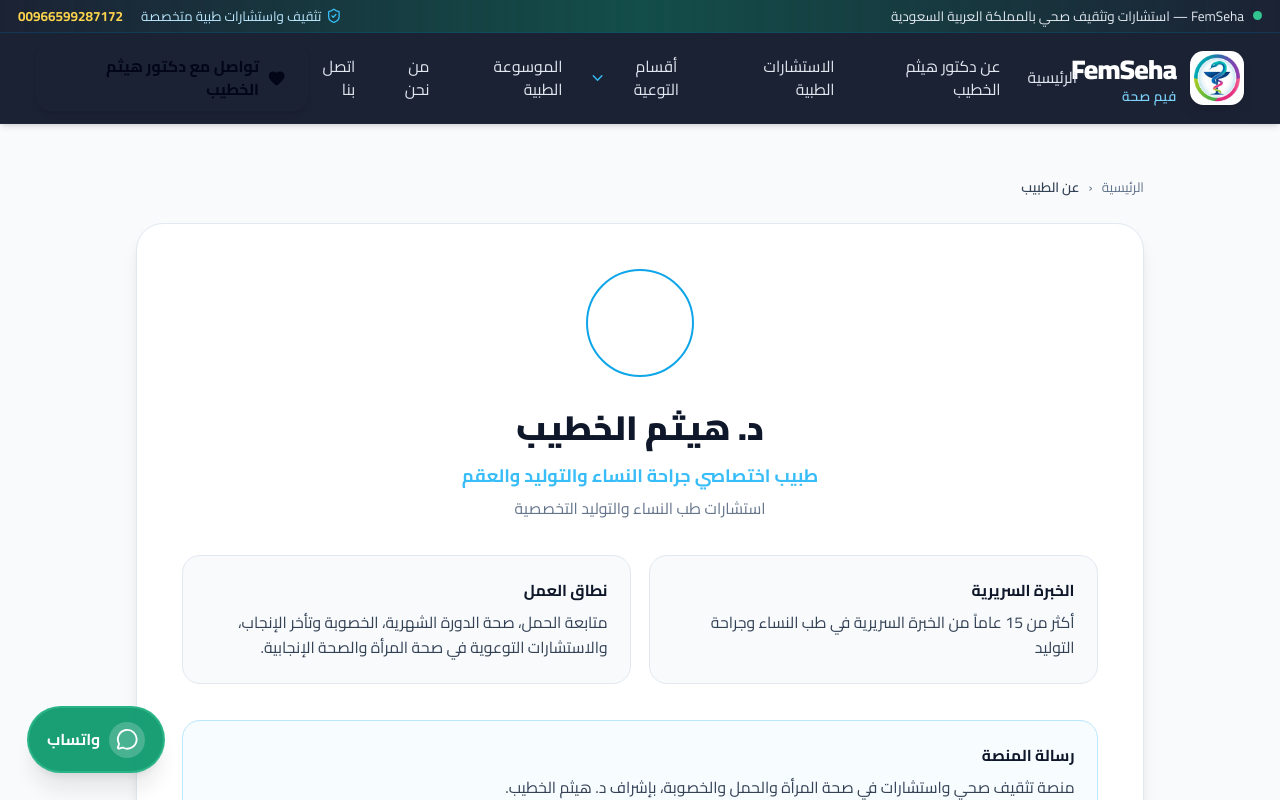
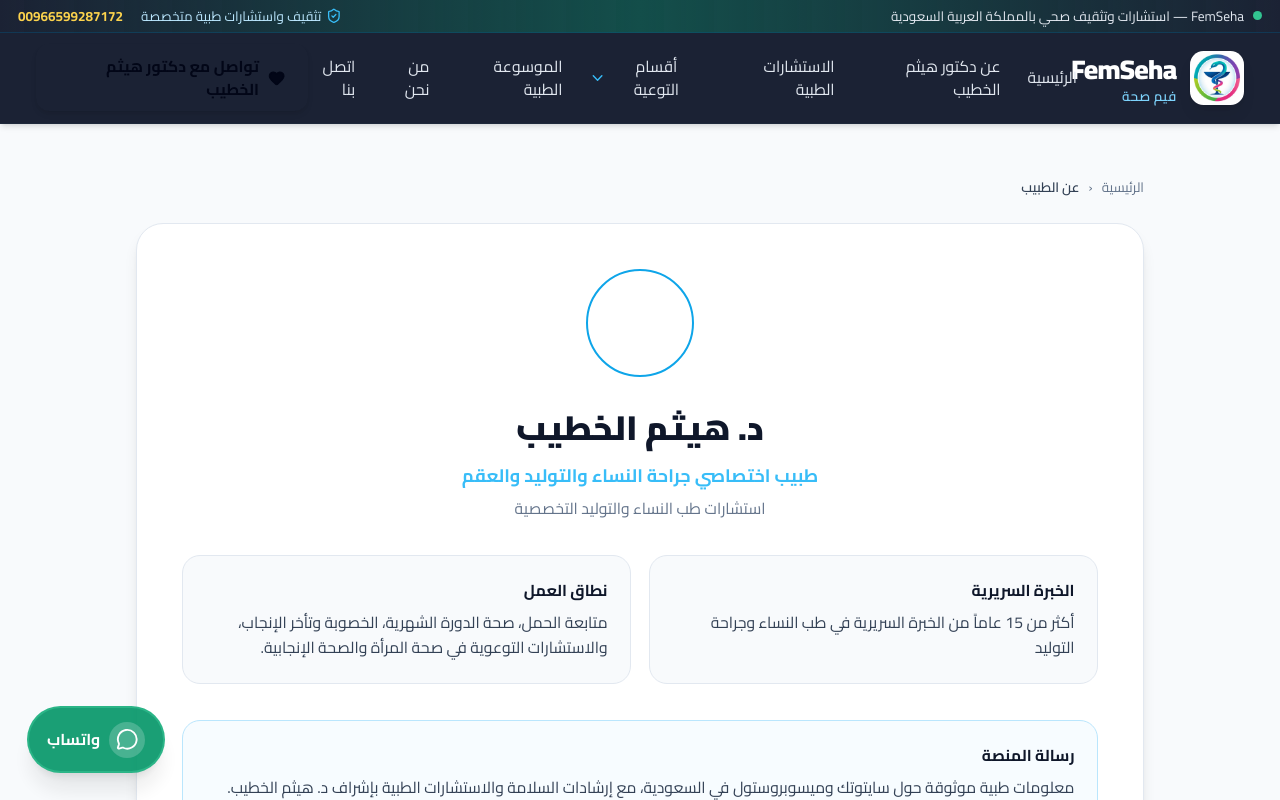
Before and after one commit to femseha/femseha, a React (Vite) app: page /doctor in a window 1280 px wide. Shown: the top 800 px of the page. Built offline with nearby package versions, Linux system fonts and the light colour scheme.

Commit message:
Align site SEO identity with Saudi pillar

```diff
--- a/src/data/site.ts
+++ b/src/data/site.ts
@@ -1,8 +1,8 @@
 export const SITE = {
   name: "FemSeha | فيم صحة",
-  title: "FemSeha | صحة المرأة والصحة الإنجابية في السعودية",
+  title: "سايتوتك في السعودية (Pfizer) | دكتور هيثم الخطيب",
   url: "https://femseha.com",
-  description: "منصة تثقيف صحي واستشارات في صحة المرأة والحمل والخصوبة، بإشراف د. هيثم الخطيب.",
+  description: "معلومات طبية موثوقة حول سايتوتك وميسوبروستول في السعودية، مع إرشادات السلامة والاستشارات الطبية بإشراف د. هيثم الخطيب.",
   phone: "00966599287172",
   whatsapp: "00966599287172",
   author: "د. هيثم الخطيب",
```
